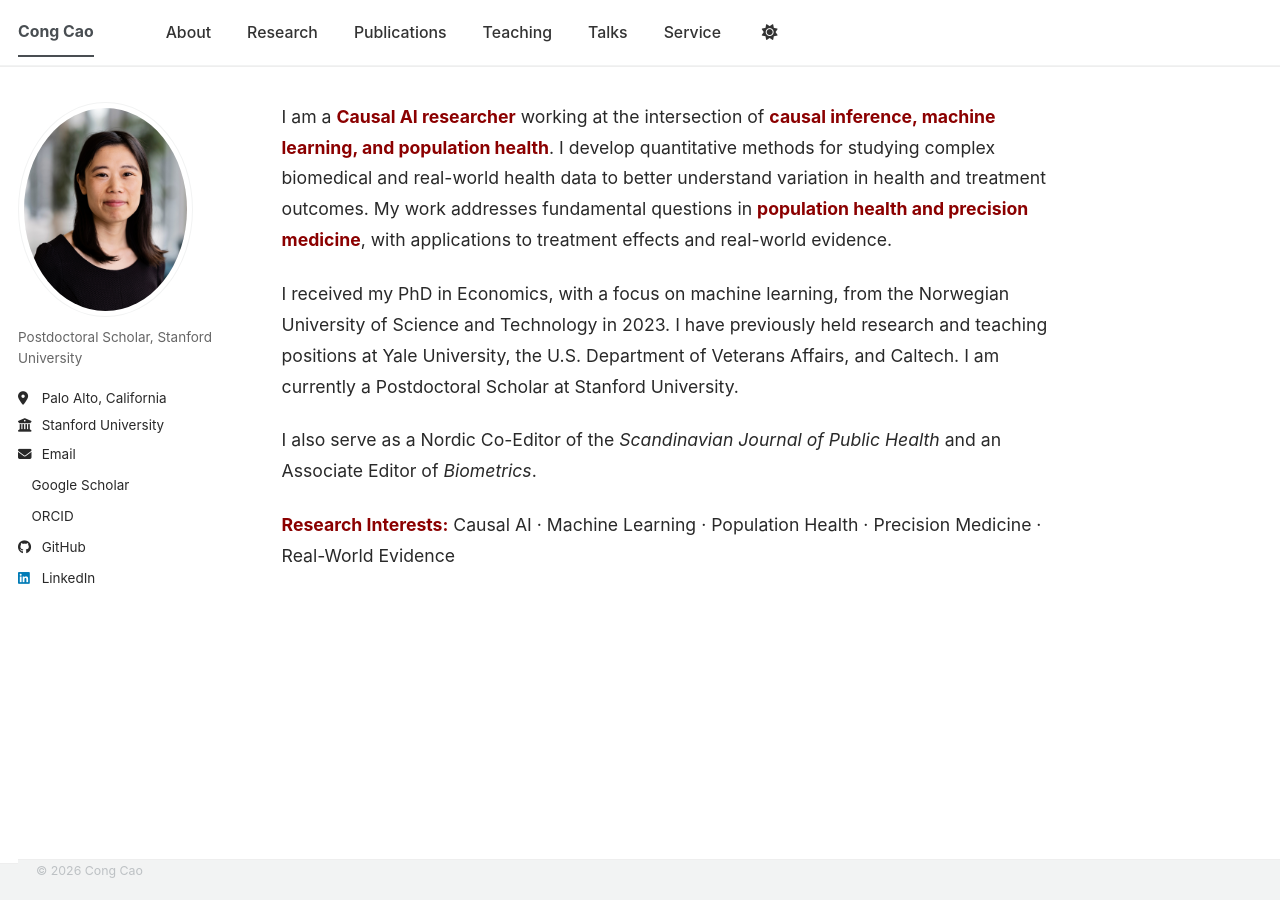
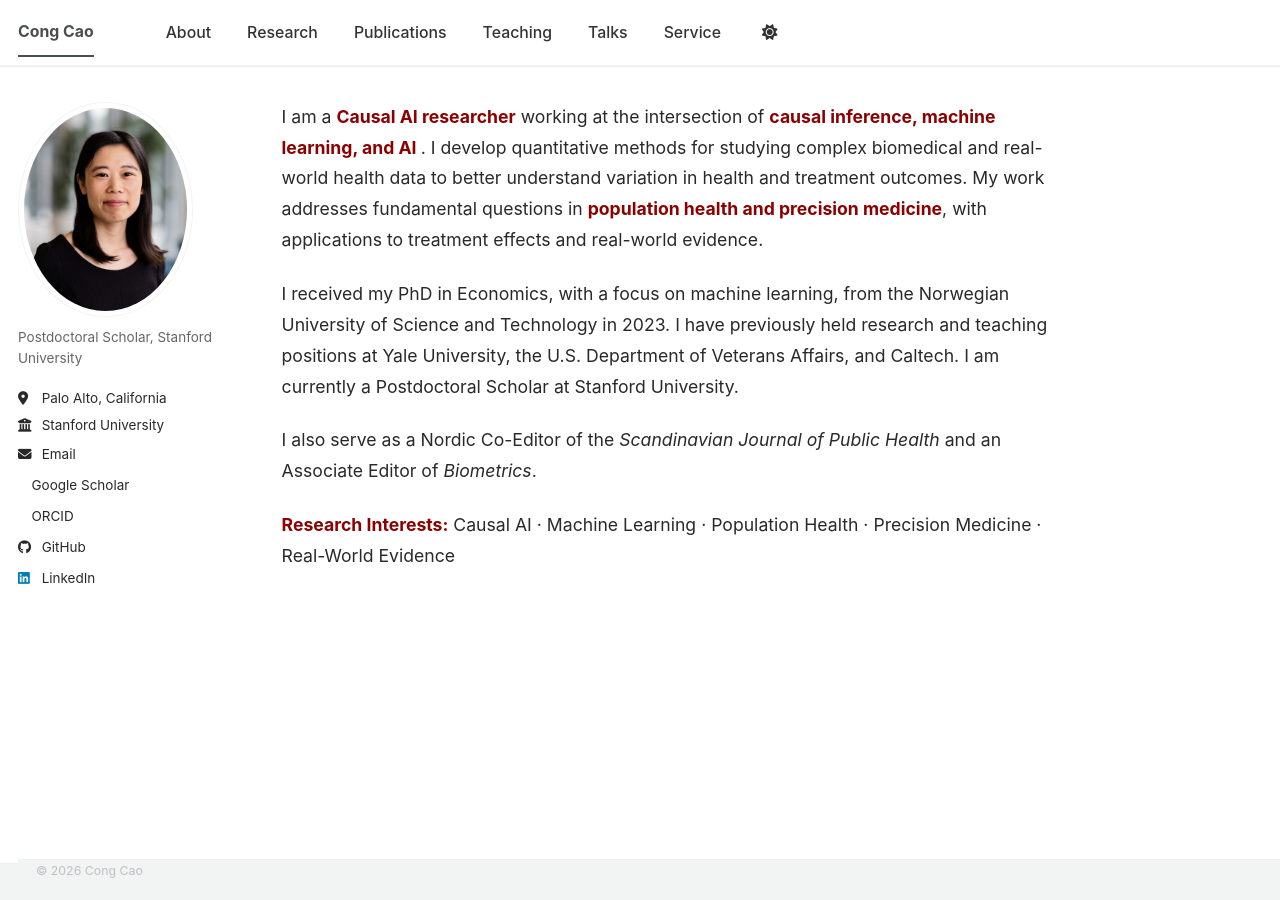
Before and after one commit to congca0/congca0.github.io, a Jekyll site: the page built from home.md, in a window 1280 px wide. Built offline with Jekyll 4.4.1, drawn with Linux system fonts in a browser that asks for light colours; a style sheet for code colours, icons or effects is not loaded; our own code applies the rules of GitHub Pages for plain Markdown files.

Commit message:
Update home.md

```diff
--- a/home.md
+++ b/home.md
@@ -3,7 +3,7 @@ permalink: /
 author_profile: true
 ---
 
-I am a <strong style="color: #8B0000;">Causal AI researcher</strong> working at the intersection of <strong style="color: #8B0000;">causal inference, machine learning, and population health</strong>. I develop quantitative methods for studying complex biomedical and real-world health data to better understand variation in health and treatment outcomes. My work addresses fundamental questions in <strong style="color: #8B0000;">population health and precision medicine</strong>, with applications to treatment effects and real-world evidence.
+I am a <strong style="color: #8B0000;">Causal AI researcher</strong> working at the intersection of <strong style="color: #8B0000;">causal inference, machine learning, and AI </strong>. I develop quantitative methods for studying complex biomedical and real-world health data to better understand variation in health and treatment outcomes. My work addresses fundamental questions in <strong style="color: #8B0000;">population health and precision medicine</strong>, with applications to treatment effects and real-world evidence.
 
 I received my PhD in Economics, with a focus on machine learning, from the Norwegian University of Science and Technology in 2023. I have previously held research and teaching positions at Yale University, the U.S. Department of Veterans Affairs, and Caltech. I am currently a Postdoctoral Scholar at Stanford University.
 
```
